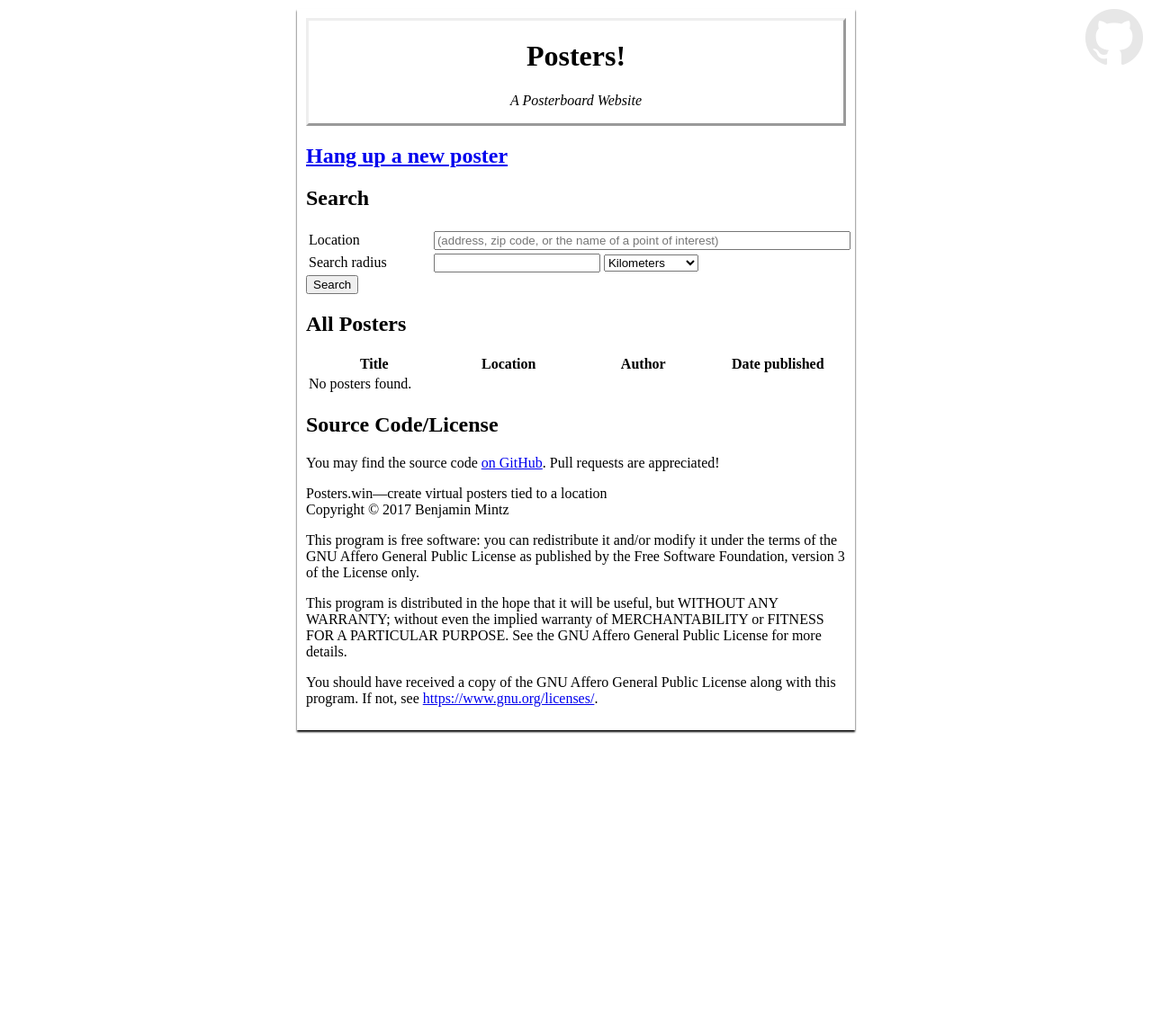
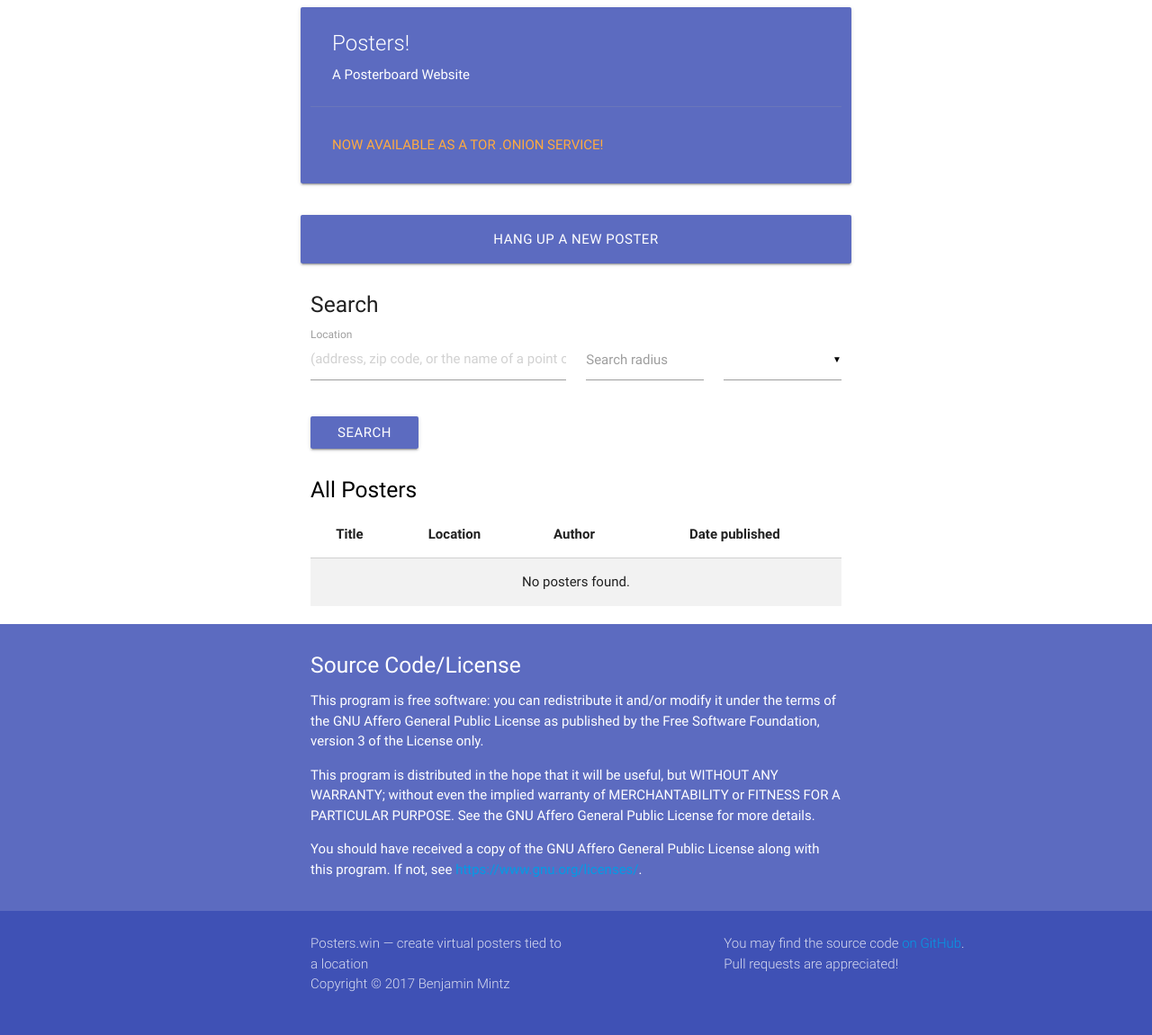
Before and after one commit to bmintz/posters, a Flask app: page /index in a window 1280 px wide. Shown: the whole page at 90% size. Before the commit the page ends 816 px from the top, so only its background shows below. Run offline with Flask 2, Linux system fonts and the light colour scheme.

Commit message:
applied some css to index

```diff
--- a/templates/index.html
+++ b/templates/index.html
@@ -1,36 +1,105 @@
 <!DOCTYPE html>
 <html lang="en-us">
+
 <head prefix="og: http://ogp.me/ns#">
 	<meta charset=utf-8>
 	<title>Posters!</title>
 	<meta property="og:type" content="website">
 	<meta property="og:title" content="Posters">
-	<meta property="og:description" content="Hang up virtual posters at any location">
-	{% set base = request.headers.get('X-URI') %}
+	<meta property="og:description" content="Hang up virtual posters at any location"> {% set base = request.headers.get('X-URI') %}
 	<meta property="og:url" content="{{ base }}">
 	<meta property="og:image" content="{{ base }}/img/1x1.png">
-	<link rel="stylesheet" href="/css/styles.css" type="text/css">
+	<script src="https://ajax.googleapis.com/ajax/libs/jquery/3.3.1/jquery.min.js"></script>
+	<link rel="stylesheet" href="https://cdnjs.cloudflare.com/ajax/libs/materialize/0.100.2/css/materialize.min.css">
+	<script src="https://cdnjs.cloudflare.com/ajax/libs/materialize/0.100.2/js/materialize.min.js"></script>
+	<style>
+		.dropdown-content li>a,
+		.dropdown-content li>span {
+			color: black;
+		}
+
+		input:not([type]):focus:not([readonly]),
+		input[type=text]:not(.browser-default):focus:not([readonly]),
+		input[type=password]:not(.browser-default):focus:not([readonly]),
+		input[type=email]:not(.browser-default):focus:not([readonly]),
+		input[type=url]:not(.browser-default):focus:not([readonly]),
+		input[type=time]:not(.browser-default):focus:not([readonly]),
+		input[type=date]:not(.browser-default):focus:not([readonly]),
+		input[type=datetime]:not(.browser-default):focus:not([readonly]),
+		input[type=datetime-local]:not(.browser-default):focus:not([readonly]),
+		input[type=tel]:not(.browser-default):focus:not([readonly]),
+		input[type=number]:not(.browser-default):focus:not([readonly]),
+		input[type=search]:not(.browser-default):focus:not([readonly]),
+		textarea.materialize-textarea:focus:not([readonly]) {
+			border-bottom: 1px solid #5c6bc0;
+			-webkit-box-shadow: 0 1px 0 0 #5c6bc0;
+			box-shadow: 0 1px 0 0 #5c6bc0;
+		}
+
+		input:not([type]):focus:not([readonly])+label,
+		input[type=text]:not(.browser-default):focus:not([readonly])+label,
+		input[type=password]:not(.browser-default):focus:not([readonly])+label,
+		input[type=email]:not(.browser-default):focus:not([readonly])+label,
+		input[type=url]:not(.browser-default):focus:not([readonly])+label,
+		input[type=time]:not(.browser-default):focus:not([readonly])+label,
+		input[type=date]:not(.browser-default):focus:not([readonly])+label,
+		input[type=datetime]:not(.browser-default):focus:not([readonly])+label,
+		input[type=datetime-local]:not(.browser-default):focus:not([readonly])+label,
+		input[type=tel]:not(.browser-default):focus:not([readonly])+label,
+		input[type=number]:not(.browser-default):focus:not([readonly])+label,
+		input[type=search]:not(.browser-default):focus:not([readonly])+label,
+		textarea.materialize-textarea:focus:not([readonly])+label {
+			color: #5c6bc0;
+		}
+	</style>
 </head>
+
+
 <body>
-<div id="container">
-	{% include 'octocat.html' %}
-	<header>
-		<h1>Posters!</h1>
+	<main>
+		<div class="container">
+			<div class="row">
+				<div class="card col s8 offset-s2 indigo lighten-1">
+					<div>
+						<div class="card-content white-text">
+							<span class="card-title">Posters!</span>
 							<p>A Posterboard Website</p>
-		{% if base in ['https://posters.win', 'https://www.posters.win'] %}
-			<p><a href="http://posters2ume5oohj.onion">Now available as a Tor .onion service!</a></p>
-		{% endif %}
-	</header>
-	<h2><a href="/create">Hang up a new poster</a></h2>
-	<h2>Search</h2>
-	<form action="/search">
-		<table>
-			{% include 'location_input.html' %}
-			<tr>
-				<td><label for="radius" class="no-label-br">Search radius</label></td>
-				<td>
+						</div>
+						<div class="card-action">
+							<p>
+								<a href="http://posters2ume5oohj.onion">Now available as a Tor .onion service!</a>
+							</p>
+						</div>
+					</div>
+				</div>
+			</div>
+		</div>
+
+		<div class="container">
+			<div class="row">
+				<a class="col s8 offset-s2 waves-effect waves-light btn-large indigo lighten-1" href="/create">Hang up a new poster</a>
+			</div>
+		</div>
+
+		<div class="container">
+			<div class="row">
+				<form class="col s8 offset-s2" action="/search">
+					<div class="row">
+						<div class="col s12">
+							<h5>Search</h5>
+						</div>
+						<div class="input-field col s6">
+							<input placeholder="(address, zip code, or the name of a point of interest)" name="location" type="text" value="{{ location }}"
+							 required>
+							<label class="active" for="location">Location</label>
+						</div>
+						<div class="input-field col s3">
 							<input type="number" step="0.0001" name="radius" required>
+							<label class="active" for="radius">Search radius</label>
+						</div>
+						<div class="input-field col s3">
 							<select name="unit">
+								<option value="" disabled selected> </option>
 								<option value="km">Kilometers</option>
 								<option value="mi">Miles</option>
 								<option value="m">Meters</option>
@@ -38,40 +107,61 @@
 								<!-- we respect sailors around here too -->
 								<option value="nm">Nautical Miles</option>
 							</select>
-				</td>
-			</tr>
-		</table>
-		<input type="submit" value="Search"/>
-	</form>
-	<h2>All Posters</h2>
-	{% include 'poster_list.html' %}
-	<h2>Source Code/License</h2>
-	You may find the source code
-	<a href="https://github.com/bmintz/posters">on GitHub</a>.
-	Pull requests are appreciated!
-	<div id="license">
-		<p>
-			Posters.win&mdash;create virtual posters tied to a location<br>
-			Copyright &copy; 2017 Benjamin Mintz
-		</p>
-		<p>
-			This program is free software: you can redistribute it and/or modify
-			it under the terms of the GNU Affero General Public License as
-			published by the Free Software Foundation, version 3 of the License only.
-		</p>
-		<p>
-			This program is distributed in the hope that it will be useful,
-			but WITHOUT ANY WARRANTY; without even the implied warranty of
-			MERCHANTABILITY or FITNESS FOR A PARTICULAR PURPOSE. See the
-			GNU Affero General Public License for more details.
-		</p>
-
-		<p>
-			You should have received a copy of the GNU Affero General Public License
-			along with this program. If not, see
-			<a href="https://www.gnu.org/licenses/">https://www.gnu.org/licenses/</a>.
-		</p>
 						</div>
 					</div>
+					<button class="waves-effect waves-light btn indigo lighten-1" type="submit">Search</button>
+				</form>
+			</div>
+		</div>
+
+		<div class="container">
+			<div class="row">
+				<div class="col s8 offset-s2">
+					<h5 class="black-text">All Posters</h5>
+				</div>
+				<div class="col s8 offset-s2">
+					{% include 'poster_list.html' %}
+				</div>
+			</div>
+		</div>
+	</main>
+
+	<footer class="page-footer indigo lighten-1">
+		<div class="container">
+			<div class="row">
+				<div class="col s8 offset-s2">
+					<h5 class="white-text">Source Code/License</h5>
+					<p>
+						This program is free software: you can redistribute it and/or modify it under the terms of the GNU Affero General Public
+						License as published by the Free Software Foundation, version 3 of the License only.</p>
+					<p>
+						This program is distributed in the hope that it will be useful, but WITHOUT ANY WARRANTY; without even the implied warranty
+						of MERCHANTABILITY or FITNESS FOR A PARTICULAR PURPOSE. See the GNU Affero General Public License for more details.</p>
+					<p>
+						You should have received a copy of the GNU Affero General Public License along with this program. If not, see
+						<a href="https://www.gnu.org/licenses/">https://www.gnu.org/licenses/</a>.</p>
+				</div>
+			</div>
+		</div>
+
+		<div class="footer-copyright indigo">
+			<div class="container">
+				<div class="row">
+					<p class="col s4 offset-s2">Posters.win &mdash; create virtual posters tied to a location
+						<br> Copyright &copy; 2017 Benjamin Mintz</p>
+					<p class="col s4 offset-s2">You may find the source code
+						<a href="https://github.com/bmintz/posters">on GitHub</a>.
+						<br> Pull requests are appreciated!</p>
+				</div>
+			</div>
+		</div>
+	</footer>
+
+	<script>
+		$(document).ready(function () {
+			$('select').material_select();
+		});
+	</script>
 </body>
+
 </html>
--- a/templates/poster_list.html
+++ b/templates/poster_list.html
@@ -1,5 +1,6 @@
 {% from 'google_maps_link.html' import location_link %}
-<table class="list">
+<table class="striped centered">
+	<thead>
 		<tr>
 			<th>Title</th>
 			<th>Location</th>
@@ -9,9 +10,13 @@
 			<th>Author</th>
 			<th>Date published</th>
 		</tr>
+	</thead>
+	<tbody>
 		{% for poster in posters %}
 		<tr>
-			<td><a href="/poster/{{ poster.id }}">{{ poster.title }}</a></td>
+			<td>
+				<a href="/poster/{{ poster.id }}">{{ poster.title }}</a>
+			</td>
 			<td>{{ location_link(poster) }}</td>
 			{% if unit %}
 			<td>{{ poster.distance }} {{ unit }}</td>
@@ -21,10 +26,7 @@
 		</tr>
 		{% else %}
 		<tr>
-			{% set colspan = 4 %}
-			{% if unit %}
-				{% set colspan = colspan + 1%}
-			{% endif %}
+			{% set colspan = 4 %} {% if unit %} {% set colspan = colspan + 1%} {% endif %}
 			<td colspan="{{colspan}}">No posters found.</td>
 		</tr>
 		{% endfor %}
```
Lines whose indentation alone changed are shown as unchanged.
